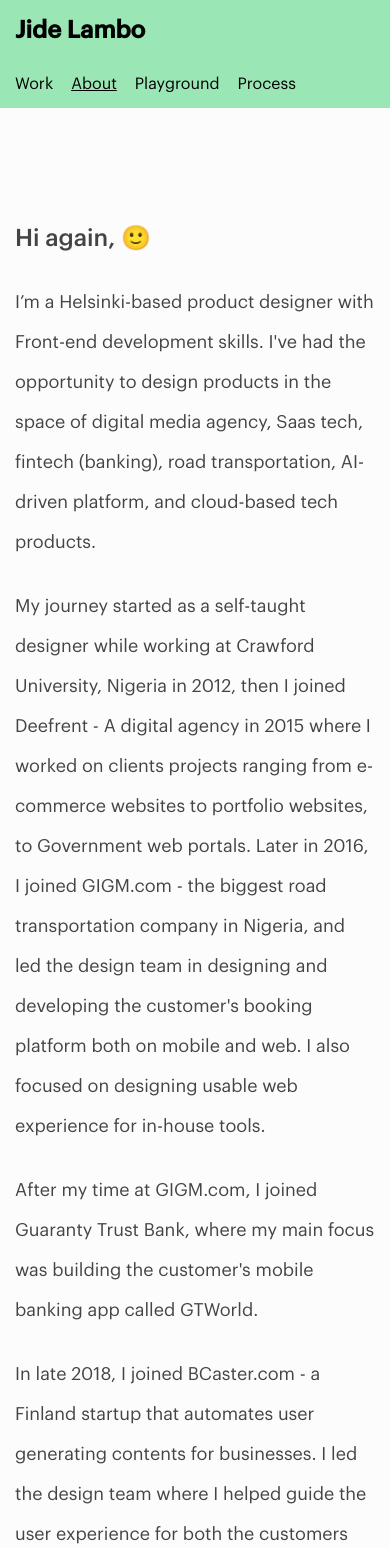
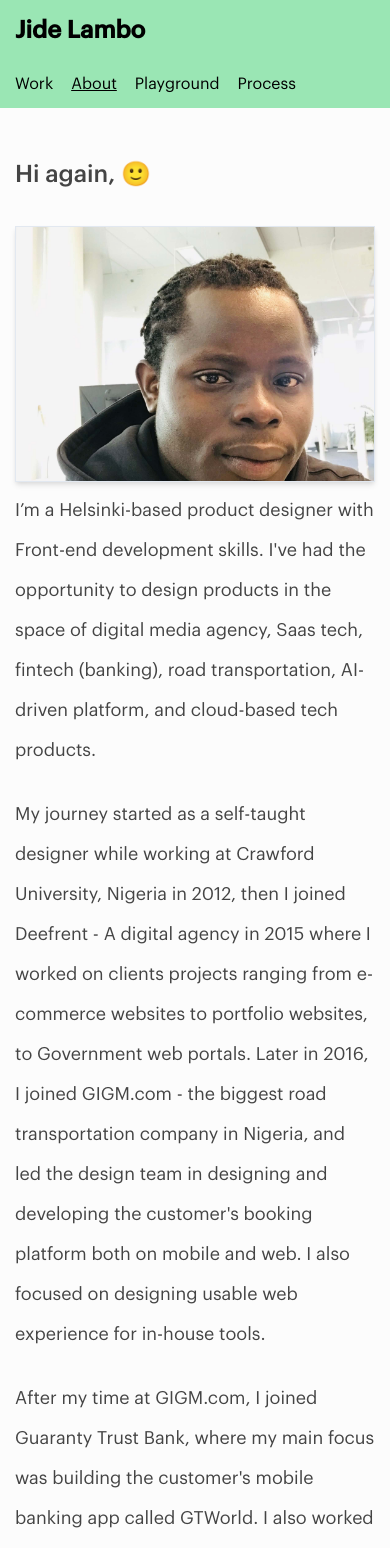
Before and after one commit to JideLambo/portfolio, an Angular app: page /about in a window 390 px wide. Shown: the top 1548 px of the page. Built offline with nearby package versions, Linux system fonts and the light colour scheme.

Commit message:
Edit max-width to be responsive on both web and mobile

```diff
--- a/src/app/components/home-briefs/home-briefs.component.html
+++ b/src/app/components/home-briefs/home-briefs.component.html
@@ -1,4 +1,4 @@
-<section class="py-20 bg-green-300">
+<section class="py-10 md:py-16 bg-green-300">
   <div class="container">
     <div class="max-w-6xl brief-wrap">
       <h2 class="text-2xl font-medium text-black leading-10 mb-6">
--- a/src/app/pages/about/about.component.html
+++ b/src/app/pages/about/about.component.html
@@ -1,6 +1,12 @@
-<div class="container mx-auto py-20">
-  <section class="about-wrap">
+<div class="container py-4 md:py-20">
+  <section class="about-wrap max-w-4xl">
     <h2 class="text-2xl font-medium leading-10 mb-6">Hi again, 🙂</h2>
+
+    <img
+      class="float-right ml-4 my-2 h-64 w-full md:w-64 object-cover border shadow-md"
+      src="../../../assets/img/jidelambo.JPG"
+      alt="Jide Lambo"
+    />
 
     <article class="text-lg leading-10">
       <p class="mb-6">
@@ -21,7 +27,9 @@
       </p>
       <p class="mb-6">
         After my time at GIGM.com, I joined Guaranty Trust Bank, where my main
-        focus was building the customer's mobile banking app called GTWorld.
+        focus was building the customer's mobile banking app called GTWorld. I
+        also worked with the team that designed a well documented API so Fintech
+        companies can build custom payments experiences.
       </p>
       <p class="mb-6">
         In late 2018, I joined BCaster.com - a Finland startup that automates
--- a/src/app/pages/design-process/design-process.component.html
+++ b/src/app/pages/design-process/design-process.component.html
@@ -1,5 +1,5 @@
-<div class="container mx-auto py-20">
-  <article class="project-desc">
+<div class="container mx-auto py-10 md:py-16">
+  <article class="max-w-4xl project-desc">
     <div class="desc-more mb-8">
       <h2 class="text-2xl font-semibold leading-10">My Design Process 📇</h2>
     </div>
--- a/src/app/pages/playground/playground.component.html
+++ b/src/app/pages/playground/playground.component.html
@@ -1,4 +1,4 @@
-<div class="container py-20">
+<div class="container py-10 md:py-16">
   <div class="desc-more mb-8">
     <h2 class="text-2xl font-medium leading-10 mb-6">playground 📇</h2>
     <p class="text-lg leading-10">
--- a/src/styles.scss
+++ b/src/styles.scss
@@ -1,4 +1,8 @@
 /* You can add global styles to this file, and also import other style files */
+html {
+  scroll-behavior: smooth;
+}
+
 body {
   font-size: 16px;
   font-family: Graphik, -apple-system, BlinkMacSystemFont, "Segoe UI", Roboto;
--- a/src/tailwind.css
+++ b/src/tailwind.css
@@ -6,8 +6,13 @@
 
 :root {
   --main-color-pink: #fa416d;
+  --main-color-green: #68d391;
 }
 
 .color-pink {
   color: var(--main-color-pink);
 }
+
+.color-green {
+  color: var(--main-color-green);
+}
```
Also changed, not shown: src/assets/img/jidelambo.JPG (added).
